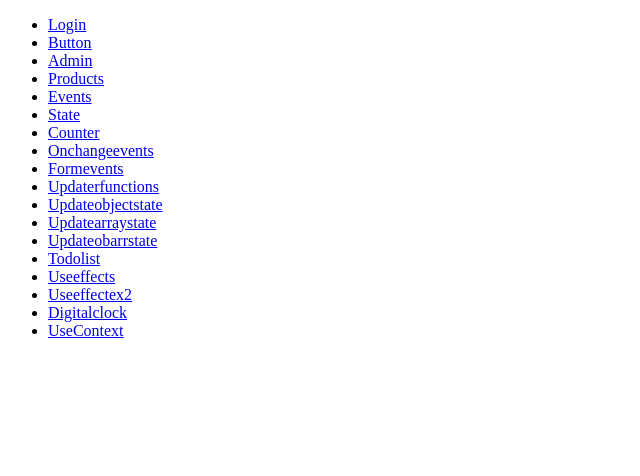
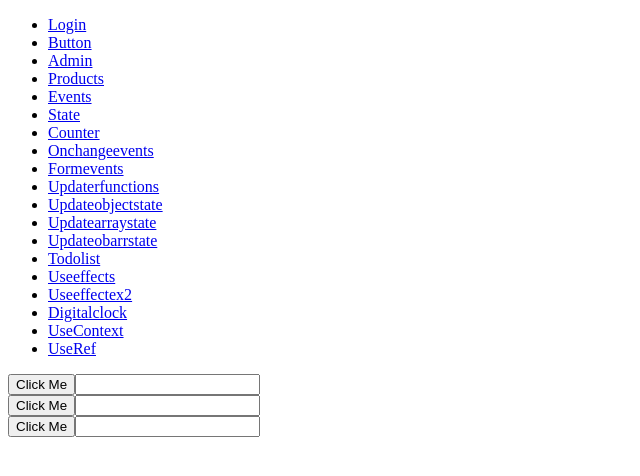
Before and after one commit to SandeepSreekailas/React, a React (Vite) app: page /useref in a window 1280 px wide. Shown: the top 476 px of the page, without its empty margins (0-640 px from the left). Built offline with nearby package versions, Linux system fonts and the light colour scheme.

Commit message:
added useref example

```diff
--- a/src/ReactRouter/Mainrouter.jsx
+++ b/src/ReactRouter/Mainrouter.jsx
@@ -18,6 +18,7 @@ import UseEffects from '../components/UseEffects'
 import UseEffectex2 from '../components/UseEffectex2'
 import DigitalClock from '../components/DigitalClock'
 import ComponentA from '../components/ComponentA'
+import UseRef from '../components/UseRef'
 
 
 
@@ -43,6 +44,7 @@ function Mainrouter() {
                 <li><Link to='/useeffectex2'>Useeffectex2</Link></li>
                 <li><Link to='/digitalclock'>Digitalclock</Link></li>
                 <li><Link to='/componentA'>UseContext</Link></li>
+                <li><Link to='/useref'>UseRef</Link></li>
             </ul>
 
                 <Routes>
@@ -64,6 +66,7 @@ function Mainrouter() {
                     <Route path='/useeffectex2' element={<UseEffectex2 />}></Route>
                     <Route path='/digitalclock' element={<DigitalClock />}></Route>
                     <Route path='/componentA' element={<ComponentA/>}></Route>
+                    <Route path='/useref' element={<UseRef />}></Route>
                 </Routes>
 
 
--- /dev/null
+++ b/src/components/UseRef.jsx
@@ -0,0 +1,58 @@
+// useState() = Re-renders the component when the state value changes.
+
+// useRef() = "use Reference" Does not cause re-renders when its value changes
+//             When you want a component to "remember" some information,
+//             but you don't want that information to trigger new renders.
+
+        // 1. Accessing/Interacting with DOM elements
+        // 2. Handling Focus, Animations, and Transitions
+        // 3. Managing Timers and Intervals
+
+import React,{useRef,useEffect} from 'react'
+
+function UseRef() {
+    const inputRef1 = useRef(null);
+    const inputRef2 = useRef(null);
+    const inputRef3 = useRef(null);
+
+    useEffect(() => {
+        console.log("COMPONENT RENDERED");
+    });
+
+    function handleClick1(){
+      inputRef1.current.focus();
+      inputRef1.current.style.backgroundColor="red";
+      inputRef2.current.style.backgroundColor="";
+      inputRef3.current.style.backgroundColor="";
+
+    }
+    function handleClick2(){
+      inputRef2.current.focus();
+      inputRef2.current.style.backgroundColor="blue";
+      inputRef1.current.style.backgroundColor="";
+      inputRef3.current.style.backgroundColor="";
+    }
+    function handleClick3(){
+      inputRef3.current.focus();
+      inputRef3.current.style.backgroundColor="green";
+      inputRef1.current.style.backgroundColor="";
+      inputRef2.current.style.backgroundColor="";
+    }
+
+
+
+
+
+  return (
+    <div>
+        <button onClick={handleClick1}>Click Me</button>
+        <input ref={inputRef1} /><br />
+        <button onClick={handleClick2}>Click Me</button>
+        <input ref={inputRef2} /><br />
+        <button onClick={handleClick3}>Click Me</button>
+        <input ref={inputRef3} /><br />
+    </div>
+  )
+}
+
+export default UseRef
--- a/src/pages/Home.jsx
+++ b/src/pages/Home.jsx
@@ -18,7 +18,7 @@ import UseEffectex2 from '../components/UseEffectex2'
 import CounterApp from '../components/CounterApp'
 import DigitalClock from '../components/DigitalClock'
 import ComponentA from '../components/ComponentA'
-
+import UseRef from '../components/UseRef'
 
 
 const data = {
@@ -109,6 +109,9 @@ function Home() {
       {/* Use Conetext */}
       <ComponentA/>
 
+      {/* Use Ref */}
+      <UseRef/>
+
 
 
     </>
```
